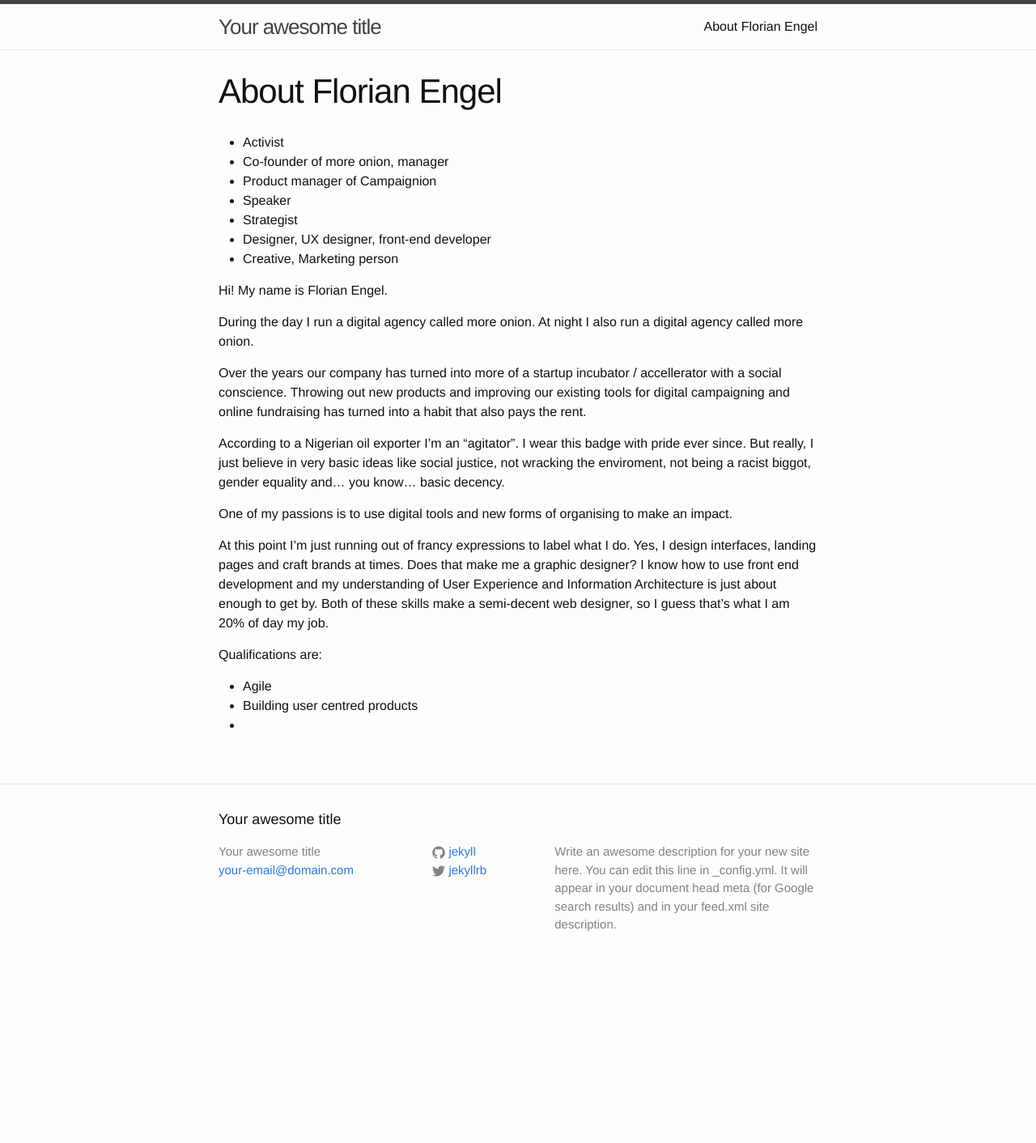
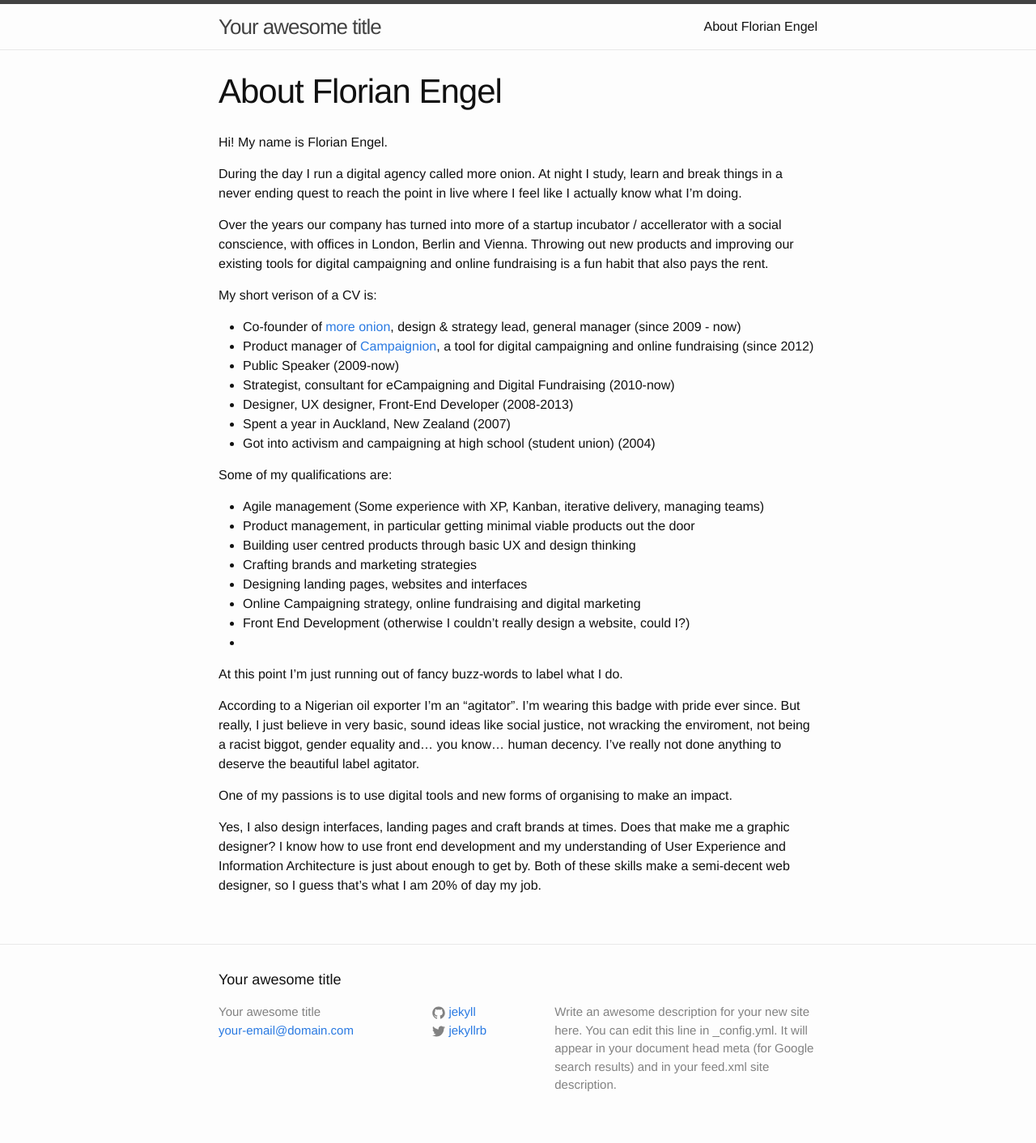
Before and after one commit to gitigitibangbang/florian-engel-website-gh, a Jekyll site: the page built from about.md, in a window 1280 px wide. Shown: the whole page at 81% size. Built offline with Jekyll 4.4.1, drawn with Linux system fonts in a browser that asks for light colours; before the commit the page ends 1214 px from its top, so only the background shows below that.

Commit message:
Update from Forestry.io - about.md

```diff
--- a/about.md
+++ b/about.md
@@ -4,33 +4,41 @@ layout: page
 permalink: "/about/"
 draft: true
 ---
-* Activist
-* Co-founder of more onion, manager
-* Product manager of Campaignion
-* Speaker
-* Strategist
-* Designer, UX designer, front-end developer
-* Creative, Marketing person
-
-
-
 Hi!
 My name is Florian Engel.
 
-During the day I run a digital agency called more onion. At night I also run a digital agency called more onion.
+During the day I run a digital agency called more onion. At night I study, learn and break things in a never ending quest to reach the point in live where I feel like I actually know what I'm doing.
 
-Over the years our company has turned into more of a startup incubator / accellerator with a social conscience. Throwing out new products and improving our existing tools for digital campaigning and online fundraising has turned into a habit that also pays the rent.
+Over the years our company has turned into more of a startup incubator / accellerator with a social conscience, with offices in London, Berlin and Vienna. Throwing out new products and improving our existing tools for digital campaigning and online fundraising is a fun habit that also pays the rent.
+
+
+My short verison of a CV is:
+* Co-founder of [more onion](http://www.more-onion.com), design & strategy lead, general manager (since 2009 - now)
+* Product manager of [Campaignion](http://www.campaignion.org), a tool for digital campaigning and online fundraising (since 2012)
+* Public Speaker (2009-now)
+* Strategist, consultant for eCampaigning and Digital Fundraising (2010-now)
+* Designer, UX designer, Front-End Developer (2008-2013)
+* Spent a year in Auckland, New Zealand (2007)
+* Got into activism and campaigning at high school (student union) (2004)
+
+
+Some of my qualifications are:
+* Agile management (Some experience with XP, Kanban, iterative delivery, managing teams)
+* Product management, in particular getting minimal viable products out the door
+* Building user centred products through basic UX and design thinking
+* Crafting brands and marketing strategies
+* Designing landing pages, websites and interfaces
+* Online Campaigning strategy, online fundraising and digital marketing
+* Front End Development (otherwise I couldn't really design a website, could I?)
+*
+
+At this point I'm just running out of fancy buzz-words to label what I do.
 
 According to a Nigerian oil exporter I'm an "agitator".
-I wear this badge with pride ever since. But really, I just believe in very basic ideas like social justice, not wracking the enviroment, not being a racist biggot, gender equality and... you know... basic decency.
+I'm wearing this badge with pride ever since. But really, I just believe in very basic, sound ideas like social justice, not wracking the enviroment, not being a racist biggot, gender equality and... you know... human decency. I've really not done anything to deserve the beautiful label agitator.
+
 
 One of my passions is to use digital tools and new forms of organising to make an impact.
 
-At this point I'm just running out of francy expressions to label what I do.
-Yes, I design interfaces, landing pages and craft brands at times. Does that make me a graphic designer?
+Yes, I also design interfaces, landing pages and craft brands at times. Does that make me a graphic designer?
 I know how to use front end development and my understanding of User Experience and Information Architecture is just about enough to get by. Both of these skills make a semi-decent web designer, so I guess that's what I am 20% of day my job.
-
-Qualifications are:
-* Agile
-* Building user centred products
-*
```
